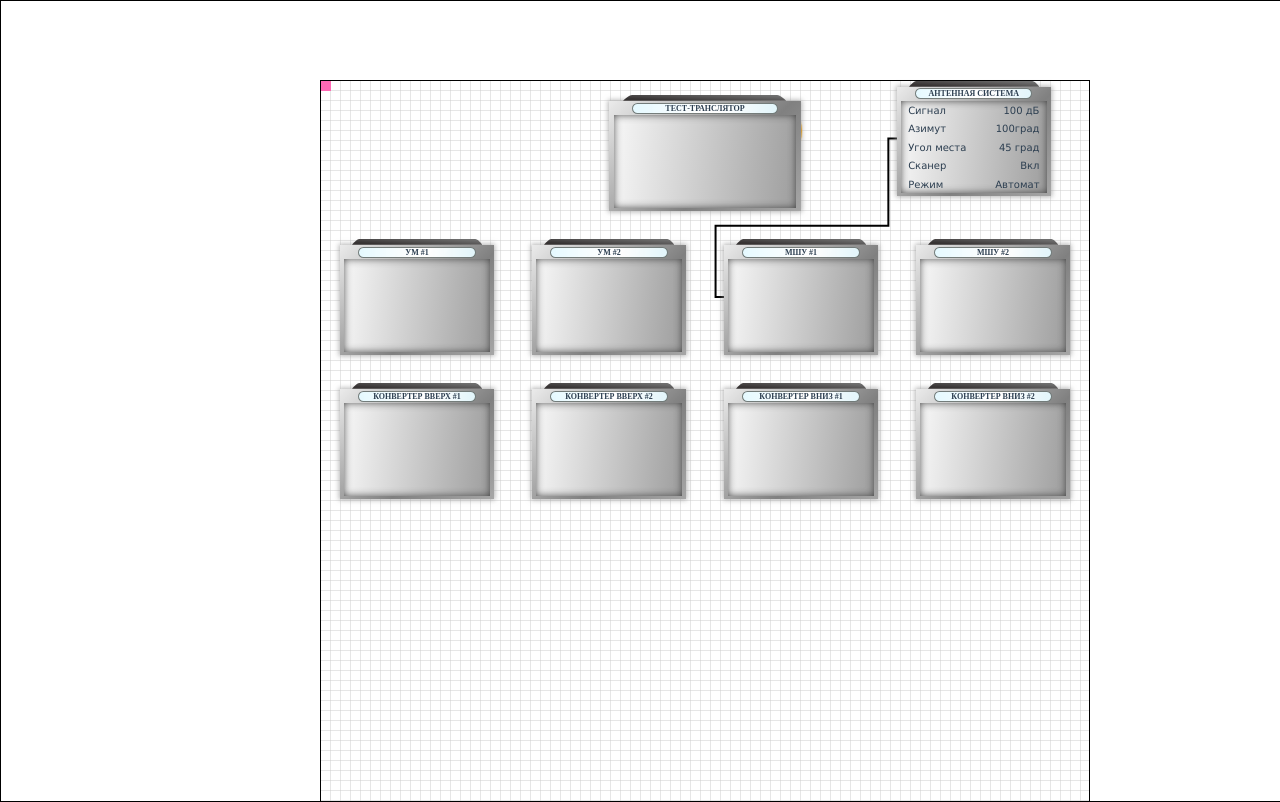
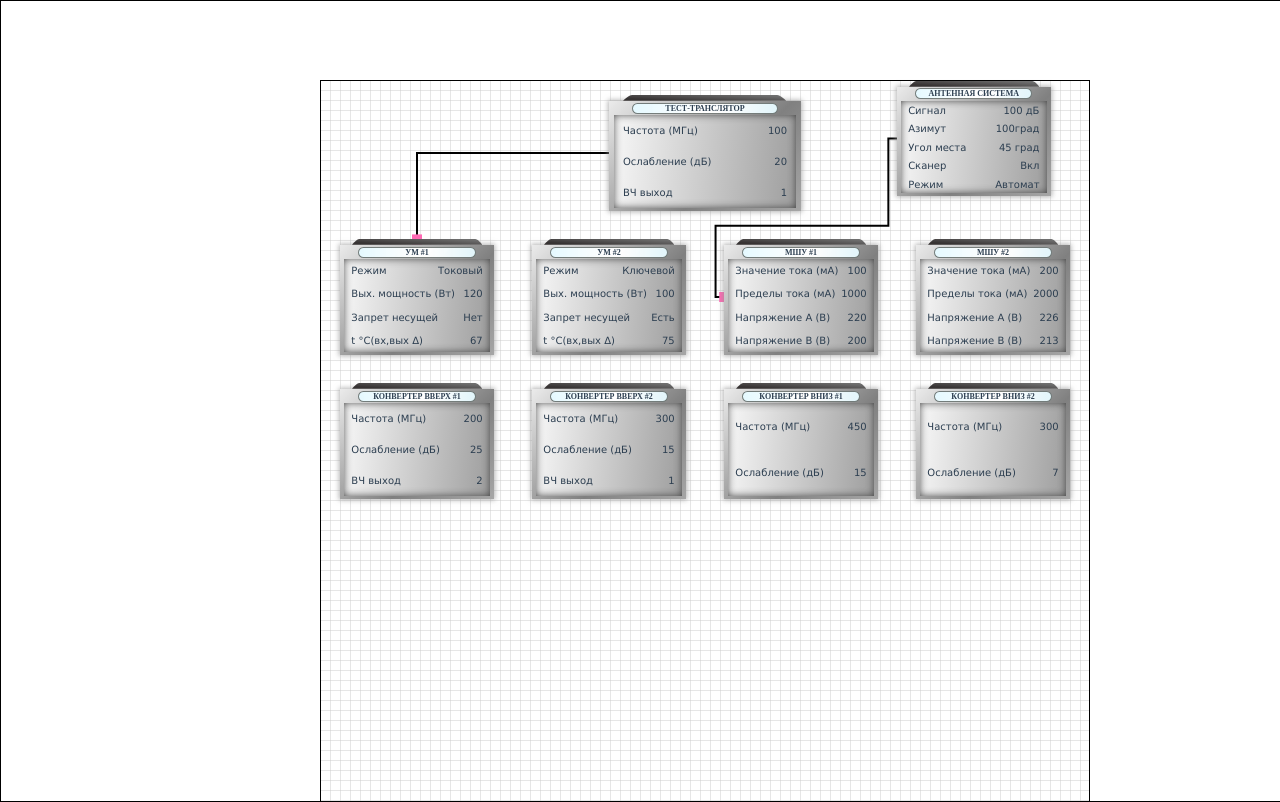
Before and after one commit to skyhell1301/VueComponents, a Vue app: page / in a window 1280 px wide. Built offline with nearby package versions, Linux system fonts and the light colour scheme; no server answers.

Commit message:
add gsap library

```diff
--- a/package.json
+++ b/package.json
@@ -12,10 +12,10 @@
   },
   "dependencies": {
     "animate.css": "^4.1.1",
+    "gsap": "^3.5.1",
     "kld-intersections": "^0.7.0",
     "vue": "^2.5.2",
-    "vue-router": "^3.0.1",
-    "vue2-touch-events": "^2.3.2"
+    "vue-router": "^3.0.1"
   },
   "devDependencies": {
     "autoprefixer": "^7.1.2",
--- a/src/App.vue
+++ b/src/App.vue
@@ -6,12 +6,10 @@
 
 <script>
 import ContainerDeviceComponent from './components/ContainerDeviceComponent'
-import ConnectionLineComponent from './components/ConnectionLineComponent'
 export default {
   name: 'App',
   components: {
-    ContainerDeviceComponent,
-    ConnectionLineComponent
+    ContainerDeviceComponent
   }
 }
 </script>
--- a/src/components/ConnectionLineComponent.vue
+++ b/src/components/ConnectionLineComponent.vue
@@ -1,17 +1,23 @@
 <template>
   <g class="connect-line-component" id="connect-line-component-id">
     <path :d="pathForLine" stroke="black" stroke-width="2px" fill="none"/>
-    <rect id="kek" class="motion-object">
-    </rect>
-    <circle class="my-circle" r="30" cx="50" cy="50" fill="orange" />
+    <rect :id="ID" class="motion-object"></rect>
   </g>
 </template>
 
 <script>
+import { gsap } from 'gsap'
+import MotionPathPlugin from 'gsap/MotionPathPlugin'
 export default {
   name: 'ConnectionLineComponent',
   data () {
     return {
+      ID: (function () {
+        const one = Math.floor((Math.random() * 1000000) + 1) + ''
+        const two = Math.floor((Math.random() * 1000000) + 1) + ''
+        const three = Math.floor((Math.random() * 1000000) + 1) + ''
+        return 'id' + one + two + three
+      })(),
       x1: '',
       x2: '',
       variableX: '',
@@ -177,12 +183,19 @@ export default {
       //   obj.style.transform = 'translate(' + this.coordinateArray[i].x + 'px, ' + this.coordinateArray[i].y + 'px)'
       // }
       document.getElementById('connect-line-component-id').style.setProperty('--path-animation', this.pathForLine)
+    },
+    test () {
+      // let a = document.getElementById('kek')
+      gsap.registerPlugin(MotionPathPlugin)
+      gsap.set('#' + this.ID, {xPercent: -50, yPercent: -50, transformOrigin: '50% 50%'})
+      gsap.to('#' + this.ID, {duration: 5, motionPath: this.pathForLine, repeat: 5, ease: 'linear'})
     }
   },
   mounted () {
     this.object_1 = document.getElementById(this.id_1)
     this.object_2 = document.getElementById(this.id_2)
     this.updateLine()
+    this.test()
     window.addEventListener('resize', this.updateLine)
     // this.getStraightLineEquation()
   }
@@ -196,28 +209,10 @@ export default {
   height: 100%;
 }
 .motion-object {
-  //transition: transform 3s;
-  //transform: translate3d(500px, 0px, 0px);
   width: 10px;
   height: 10px;
   fill: hotpink;
-  border-radius: 50%;
-}
-.motion-object {
-  //offset-path: path(var(--path-animation)); /* this is a square path */
-  //animation: move 2s ease infinite;
-}
-.my-circle {
-  animation: move 2s ease infinite;
-}
-@keyframes move {
-  0% {
-    //offset-distance: 0%;
-    transform: translate3d(0px, 0px, 0px);
-  }
-  100% {
-    transform: translate3d(500px, 0px, 0px);
-    //offset-distance: 100%;
-  }
+  border: 1px;
+  border-radius: 1px;
 }
 </style>
--- a/src/components/ContainerDeviceComponent.vue
+++ b/src/components/ContainerDeviceComponent.vue
@@ -8,36 +8,43 @@
                                  :point-edges-array="lineData"
       >
       </connection-line-component>
+      <connection-line-component id_1="10"
+                                 :connection-point_1="{side: 'left', percent: 50}"
+                                 id_2="11"
+                                 :connection-point_2="{side: 'top', percent: 50}"
+                                 :point-edges-array="lineData2"
+      >
+      </connection-line-component>
     </svg>
     <DeviceDisplayComponent id="7" title-device="АНТЕННАЯ СИСТЕМА" class="antenna-system-device">
       <DisplayParametersComponent :device-data="antennaDeviceData"></DisplayParametersComponent>
     </DeviceDisplayComponent>
     <DeviceDisplayComponent id="10" title-device="ТЕСТ-ТРАНСЛЯТОР" class="test-translyator-device">
-<!--      <DisplayParametersComponent :device-data="testTranslyatorDeviceData"></DisplayParametersComponent>-->
+      <DisplayParametersComponent :device-data="testTranslyatorDeviceData"></DisplayParametersComponent>
     </DeviceDisplayComponent>
-    <DeviceDisplayComponent title-device="УМ #1" class="amplifier-device-1">
-<!--      <DisplayParametersComponent :device-data="amplifier1DeviceData1"></DisplayParametersComponent>-->
+    <DeviceDisplayComponent id="11" title-device="УМ #1" class="amplifier-device-1">
+      <DisplayParametersComponent :device-data="amplifier1DeviceData1"></DisplayParametersComponent>
     </DeviceDisplayComponent>
     <DeviceDisplayComponent id="8" title-device="УМ #2" class="amplifier-device-2">
-<!--      <DisplayParametersComponent :device-data="amplifier1DeviceData2"></DisplayParametersComponent>-->
+      <DisplayParametersComponent :device-data="amplifier1DeviceData2"></DisplayParametersComponent>
     </DeviceDisplayComponent>
     <DeviceDisplayComponent id="9" title-device="МШУ #1" class="MSHU-device-1">
-<!--      <DisplayParametersComponent :device-data="MSHUDeviceData1"></DisplayParametersComponent>-->
+      <DisplayParametersComponent :device-data="MSHUDeviceData1"></DisplayParametersComponent>
     </DeviceDisplayComponent>
     <DeviceDisplayComponent title-device="МШУ #2" class="MSHU-device-2">
-<!--      <DisplayParametersComponent :device-data="MSHUDeviceData2"></DisplayParametersComponent>-->
+      <DisplayParametersComponent :device-data="MSHUDeviceData2"></DisplayParametersComponent>
     </DeviceDisplayComponent>
     <DeviceDisplayComponent title-device="КОНВЕРТЕР ВВЕРХ #1" class="up-converter-1">
-<!--      <DisplayParametersComponent :device-data="upConverterDeviceData1"></DisplayParametersComponent>-->
+      <DisplayParametersComponent :device-data="upConverterDeviceData1"></DisplayParametersComponent>
     </DeviceDisplayComponent>
     <DeviceDisplayComponent title-device="КОНВЕРТЕР ВВЕРХ #2" class="up-converter-2">
-<!--      <DisplayParametersComponent :device-data="upConverterDeviceData2"></DisplayParametersComponent>-->
+      <DisplayParametersComponent :device-data="upConverterDeviceData2"></DisplayParametersComponent>
     </DeviceDisplayComponent>
     <DeviceDisplayComponent title-device="КОНВЕРТЕР ВНИЗ #1" class="down-converter-1">
-<!--      <DisplayParametersComponent :device-data="downConverterDeviceData1"></DisplayParametersComponent>-->
+      <DisplayParametersComponent :device-data="downConverterDeviceData1"></DisplayParametersComponent>
     </DeviceDisplayComponent>
     <DeviceDisplayComponent title-device="КОНВЕРТЕР ВНИЗ #2" class="down-converter-2">
-<!--      <DisplayParametersComponent :device-data="downConverterDeviceData2"></DisplayParametersComponent>-->
+      <DisplayParametersComponent :device-data="downConverterDeviceData2"></DisplayParametersComponent>
     </DeviceDisplayComponent>
   </div>
 </template>
@@ -93,6 +100,16 @@ export default {
         {
           direction: 'down',
           value: 45
+        }
+      ],
+      lineData2: [
+        {
+          direction: 'left',
+          value: 100
+        },
+        {
+          direction: 'down',
+          value: 100
         }
       ],
       testTranslyatorDeviceData: {
@@ -258,19 +275,10 @@ export default {
     DisplayParametersComponent
   },
   methods: {
-  },
-  mounted () {
+    getWebSocketData () {
       let context = this
       // Create a new WebSocket.
       let socket = new WebSocket('ws://10.10.0.16:8080')
-
-    // Define the
-    // let message = document.getElementById('message')
-    //
-    // function transmitMessage() {
-    //   socket.send(message.value)
-    // }
-
       socket.onmessage = function (e) {
         let text = JSON.parse(e.data)
         if (text.DeviceParameters !== null && text.DeviceParameters !== undefined) {
@@ -307,9 +315,17 @@ export default {
           }
         }
         // console.log(this.inputValue)
-      // this.inputValue = JSON.parse(e.data)
-      // container.appendChild(text)
+        this.inputValue = JSON.parse(e.data)
       }
+    }
+  },
+  mounted () {
+    // Define the
+    // let message = document.getElementById('message')
+    //
+    // function transmitMessage() {
+    //   socket.send(message.value)
+    // }
   }
 }
 </script>
```
Lines whose indentation alone changed are shown as unchanged.
